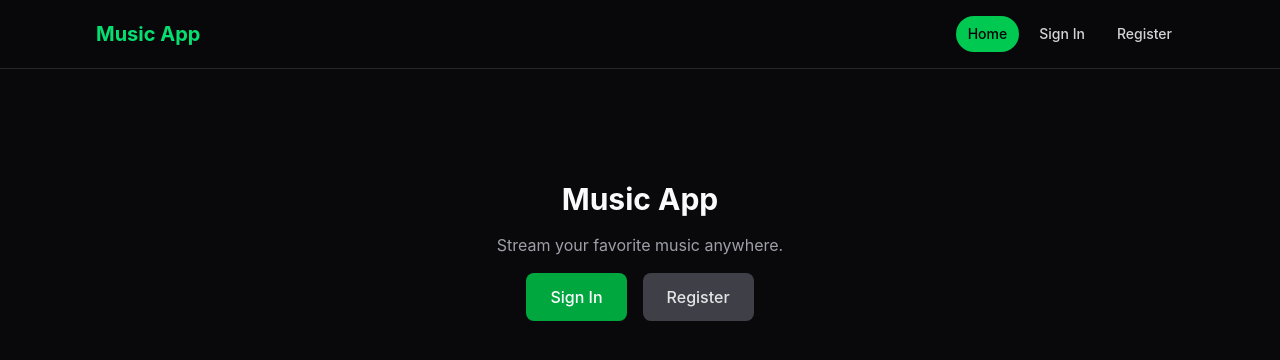
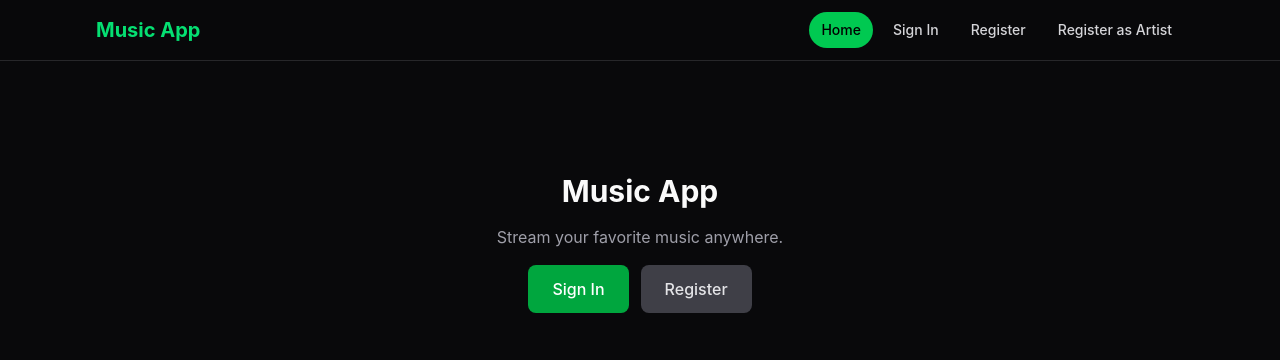
Before and after one commit to Mahyarelect/spotify-project, a React (Vite) app: page / in a window 1280 px wide. Shown: the top 360 px of the page. Built offline with nearby package versions, Linux system fonts and the light colour scheme.

Commit message:
Hamburger menu implemented for the existing menus

```diff
--- a/src/components/layout/TopNav.tsx
+++ b/src/components/layout/TopNav.tsx
@@ -1,10 +1,21 @@
-import { NavLink, Link, useNavigate } from "react-router-dom";
+import { useEffect, useState } from "react";
+import { Menu, X } from "lucide-react";
+import { NavLink, Link, useLocation, useNavigate } from "react-router-dom";
+
 import { useAuth } from "@/lib/hooks/useAuth";
 import { ROUTES } from "@/lib/constants/routes";
+import { privateNavItems, publicNavItems } from "./navItems";
 
-function navClass({ isActive }: { isActive: boolean }) {
+function desktopNavClass({ isActive }: { isActive: boolean }) {
   return [
     "rounded-full px-3 py-2 text-sm font-medium transition",
+    isActive ? "bg-green-500 text-black" : "text-zinc-300 hover:bg-zinc-800 hover:text-white",
+  ].join(" ");
+}
+
+function mobileNavClass({ isActive }: { isActive: boolean }) {
+  return [
+    "w-full rounded-xl px-4 py-3 text-left text-sm font-medium transition",
     isActive ? "bg-green-500 text-black" : "text-zinc-300 hover:bg-zinc-800 hover:text-white",
   ].join(" ");
 }
@@ -12,55 +23,92 @@ function navClass({ isActive }: { isActive: boolean }) {
 export function TopNav() {
   const { user, logout } = useAuth();
   const navigate = useNavigate();
+  const location = useLocation();
+  const [isMobileMenuOpen, setIsMobileMenuOpen] = useState(false);
+
+  const navItems = user ? privateNavItems : publicNavItems;
+
+  useEffect(() => {
+    setIsMobileMenuOpen(false);
+  }, [location.pathname]);
+
+  useEffect(() => {
+    if (!isMobileMenuOpen) return;
+
+    function handleKeyDown(event: KeyboardEvent) {
+      if (event.key === "Escape") {
+        setIsMobileMenuOpen(false);
+      }
+    }
+
+    window.addEventListener("keydown", handleKeyDown);
+    return () => window.removeEventListener("keydown", handleKeyDown);
+  }, [isMobileMenuOpen]);
 
   const handleSignOut = () => {
+    setIsMobileMenuOpen(false);
     logout();
     navigate(ROUTES.LOGIN);
   };
 
   return (
-    <header className="border-b border-zinc-800 bg-zinc-950/90 backdrop-blur">
-      <div className="mx-auto flex w-full max-w-6xl flex-col gap-3 px-4 py-4 sm:flex-row sm:items-center sm:justify-between sm:px-6 lg:px-8">
+    <header className="sticky top-0 z-40 border-b border-zinc-800 bg-zinc-950/95 backdrop-blur">
+      <div className="mx-auto flex w-full max-w-6xl items-center justify-between px-4 py-3 sm:px-6 lg:px-8">
         <Link to={ROUTES.HOME} className="text-xl font-bold text-green-400">
           Music App
         </Link>
 
-        <nav className="flex flex-wrap items-center gap-2">
-          <NavLink to={ROUTES.HOME} className={navClass} end>
-            Home
-          </NavLink>
+        <nav className="hidden items-center gap-2 md:flex">
+          {navItems.map((item) => (
+            <NavLink key={item.to} to={item.to} end={item.end} className={desktopNavClass}>
+              {item.label}
+            </NavLink>
+          ))}
 
           {user ? (
-            <>
-              <NavLink to={ROUTES.PROFILE} className={navClass}>
-                Profile
+            <button
+              type="button"
+              onClick={handleSignOut}
+              className="rounded-full px-3 py-2 text-sm font-medium text-zinc-300 hover:bg-zinc-800 hover:text-white"
+            >
+              Sign Out
+            </button>
+          ) : null}
+        </nav>
+
+        <button
+          type="button"
+          className="inline-flex h-10 w-10 items-center justify-center rounded-full border border-zinc-700 text-zinc-100 transition hover:bg-zinc-800 focus:outline-none focus:ring-2 focus:ring-green-500 md:hidden"
+          aria-label={isMobileMenuOpen ? "Close navigation menu" : "Open navigation menu"}
+          aria-expanded={isMobileMenuOpen}
+          aria-controls="mobile-navigation"
+          onClick={() => setIsMobileMenuOpen((open) => !open)}
+        >
+          {isMobileMenuOpen ? <X size={22} /> : <Menu size={22} />}
+        </button>
+      </div>
+
+      {isMobileMenuOpen ? (
+        <nav id="mobile-navigation" className="border-t border-zinc-800 px-4 py-3 md:hidden">
+          <div className="mx-auto flex w-full max-w-6xl flex-col gap-2">
+            {navItems.map((item) => (
+              <NavLink key={item.to} to={item.to} end={item.end} className={mobileNavClass}>
+                {item.label}
               </NavLink>
-              <NavLink to={ROUTES.SUBSCRIPTION} className={navClass}>
-                Subscription
-              </NavLink>
-              <NavLink to={ROUTES.SETTINGS} className={navClass}>
-                Settings
-              </NavLink>
+            ))}
+
+            {user ? (
               <button
                 type="button"
                 onClick={handleSignOut}
-                className="rounded-full px-3 py-2 text-sm font-medium text-zinc-300 hover:bg-zinc-800 hover:text-white"
+                className="w-full rounded-xl px-4 py-3 text-left text-sm font-medium text-zinc-300 transition hover:bg-zinc-800 hover:text-white"
               >
                 Sign Out
               </button>
-            </>
-          ) : (
-            <>
-              <NavLink to={ROUTES.LOGIN} className={navClass}>
-                Sign In
-              </NavLink>
-              <NavLink to={ROUTES.REGISTER} className={navClass}>
-                Register
-              </NavLink>
-            </>
-          )}
+            ) : null}
+          </div>
         </nav>
-      </div>
+      ) : null}
     </header>
   );
 }
--- /dev/null
+++ b/src/components/layout/navItems.ts
@@ -0,0 +1,21 @@
+import { ROUTES } from "@/lib/constants/routes";
+
+export type NavItem = {
+  label: string;
+  to: string;
+  end?: boolean;
+};
+
+export const publicNavItems: NavItem[] = [
+  { label: "Home", to: ROUTES.HOME, end: true },
+  { label: "Sign In", to: ROUTES.LOGIN },
+  { label: "Register", to: ROUTES.REGISTER },
+  { label: "Register as Artist", to: ROUTES.REGISTER_ARTIST },
+];
+
+export const privateNavItems: NavItem[] = [
+  { label: "Home", to: ROUTES.HOME, end: true },
+  { label: "Profile", to: ROUTES.PROFILE },
+  { label: "Subscription", to: ROUTES.SUBSCRIPTION },
+  { label: "Settings", to: ROUTES.SETTINGS },
+];
--- a/src/components/profile/ProfileCard.tsx
+++ b/src/components/profile/ProfileCard.tsx
@@ -20,17 +20,17 @@ export function ProfileCard({
 }) {
   return (
     <div className="bg-white dark:bg-zinc-900 rounded-xl shadow p-6 space-y-4">
-      <div className="flex items-center gap-4">
-        <div className="w-20 h-20 rounded-full bg-zinc-200 dark:bg-zinc-700 flex items-center justify-center overflow-hidden">
+      <div className="flex flex-col gap-4 sm:flex-row sm:items-center">
+        <div className="w-20 h-20 shrink-0 rounded-full bg-zinc-200 dark:bg-zinc-700 flex items-center justify-center overflow-hidden">
           {user.avatarUrl ? (
             <img src={user.avatarUrl} alt={user.displayName} className="w-full h-full object-cover" />
           ) : (
             <UserIcon size={32} className="text-zinc-400" />
           )}
         </div>
-        <div>
+        <div className="break-words">
           <h1 className="text-xl font-bold dark:text-white">{user.displayName}</h1>
-          <p className="text-sm text-zinc-500 dark:text-zinc-400">@{user.username}</p>
+          <p className="text-sm text-zinc-500 dark:text-zinc-400 break-all">@{user.username}</p>
           <span
             className={`inline-block mt-1 px-2 py-0.5 text-xs font-medium rounded-full ${
               user.planTier === "gold"
@@ -62,17 +62,17 @@ export function ProfileCard({
         </div>
       </div>
 
-      <div className="flex gap-2">
+      <div className="flex flex-col gap-2 sm:flex-row">
         {viewerIsOwner ? (
-          <button onClick={onEdit} className="px-4 py-2 bg-zinc-200 dark:bg-zinc-700 dark:text-zinc-200 rounded-lg text-sm font-medium hover:bg-zinc-300 dark:hover:bg-zinc-600">
+          <button onClick={onEdit} className="w-full rounded-lg bg-zinc-200 px-4 py-2 text-sm font-medium text-zinc-800 hover:bg-zinc-300 dark:bg-zinc-700 dark:text-zinc-200 dark:hover:bg-zinc-600 sm:w-auto">
             Edit Profile
           </button>
         ) : (
           <button
             onClick={isFollowing ? onUnfollow : onFollow}
-            className={`px-4 py-2 rounded-lg text-sm font-medium ${
+            className={`w-full rounded-lg px-4 py-2 text-sm font-medium sm:w-auto ${
               isFollowing
-                ? "bg-zinc-200 dark:bg-zinc-700 dark:text-zinc-200 hover:bg-zinc-300 dark:hover:bg-zinc-600"
+                ? "bg-zinc-200 text-zinc-800 hover:bg-zinc-300 dark:bg-zinc-700 dark:text-zinc-200 dark:hover:bg-zinc-600"
                 : "bg-green-600 text-white hover:bg-green-700"
             }`}
           >
--- a/src/pages/HomePage.tsx
+++ b/src/pages/HomePage.tsx
@@ -1,5 +1,6 @@
 import { useAuth } from "@/lib/hooks/useAuth";
 import { Link } from "react-router-dom";
+import { ROUTES } from "@/lib/constants/routes";
 
 export default function HomePage() {
   const { user, loading } = useAuth();
@@ -14,27 +15,42 @@ export default function HomePage() {
           <p className="text-zinc-400">
             Your plan: <span className="font-medium text-zinc-200">{user.planTier}</span>
           </p>
-          <div className="flex gap-4">
-            <Link to="/profile" className="px-4 py-2 bg-green-600 text-white rounded-lg hover:bg-green-700">
+          <div className="flex flex-col gap-3 sm:flex-row sm:flex-wrap">
+            <Link
+              to={ROUTES.PROFILE}
+              className="w-full rounded-lg bg-green-600 px-4 py-2 text-center text-white hover:bg-green-700 sm:w-auto"
+            >
               My Profile
             </Link>
-            <Link to="/subscription" className="px-4 py-2 bg-zinc-700 text-zinc-200 rounded-lg hover:bg-zinc-600">
+            <Link
+              to={ROUTES.SUBSCRIPTION}
+              className="w-full rounded-lg bg-zinc-700 px-4 py-2 text-center text-zinc-200 hover:bg-zinc-600 sm:w-auto"
+            >
               Subscription
             </Link>
-            <Link to="/settings" className="px-4 py-2 bg-zinc-700 text-zinc-200 rounded-lg hover:bg-zinc-600">
+            <Link
+              to={ROUTES.SETTINGS}
+              className="w-full rounded-lg bg-zinc-700 px-4 py-2 text-center text-zinc-200 hover:bg-zinc-600 sm:w-auto"
+            >
               Settings
             </Link>
           </div>
         </div>
       ) : (
-        <div className="text-center py-20 space-y-4">
+        <div className="space-y-4 py-20 text-center">
           <h1 className="text-3xl font-bold">Music App</h1>
           <p className="text-zinc-400">Stream your favorite music anywhere.</p>
-          <div className="flex gap-4 justify-center">
-            <Link to="/login" className="px-6 py-3 bg-green-600 text-white rounded-lg hover:bg-green-700 font-medium">
+          <div className="flex flex-col gap-3 sm:flex-row sm:justify-center">
+            <Link
+              to={ROUTES.LOGIN}
+              className="rounded-lg bg-green-600 px-6 py-3 font-medium text-white hover:bg-green-700"
+            >
               Sign In
             </Link>
-            <Link to="/register" className="px-6 py-3 bg-zinc-700 text-zinc-200 rounded-lg hover:bg-zinc-600 font-medium">
+            <Link
+              to={ROUTES.REGISTER}
+              className="rounded-lg bg-zinc-700 px-6 py-3 font-medium text-zinc-200 hover:bg-zinc-600"
+            >
               Register
             </Link>
           </div>
--- a/src/pages/SubscriptionPage.tsx
+++ b/src/pages/SubscriptionPage.tsx
@@ -44,7 +44,7 @@ export default function SubscriptionPage() {
         description={`Current plan: ${user.planTier}${user.planRenewsAt ? ` · Renews ${new Date(user.planRenewsAt).toLocaleDateString()}` : ""}`}
       />
 
-      <div className="grid grid-cols-1 md:grid-cols-3 gap-6 mb-10">
+      <div className="grid grid-cols-1 gap-4 md:grid-cols-3 md:gap-6 mb-10">
         {plans.map((plan) => (
           <PlanCard
             key={plan.tier}
```
